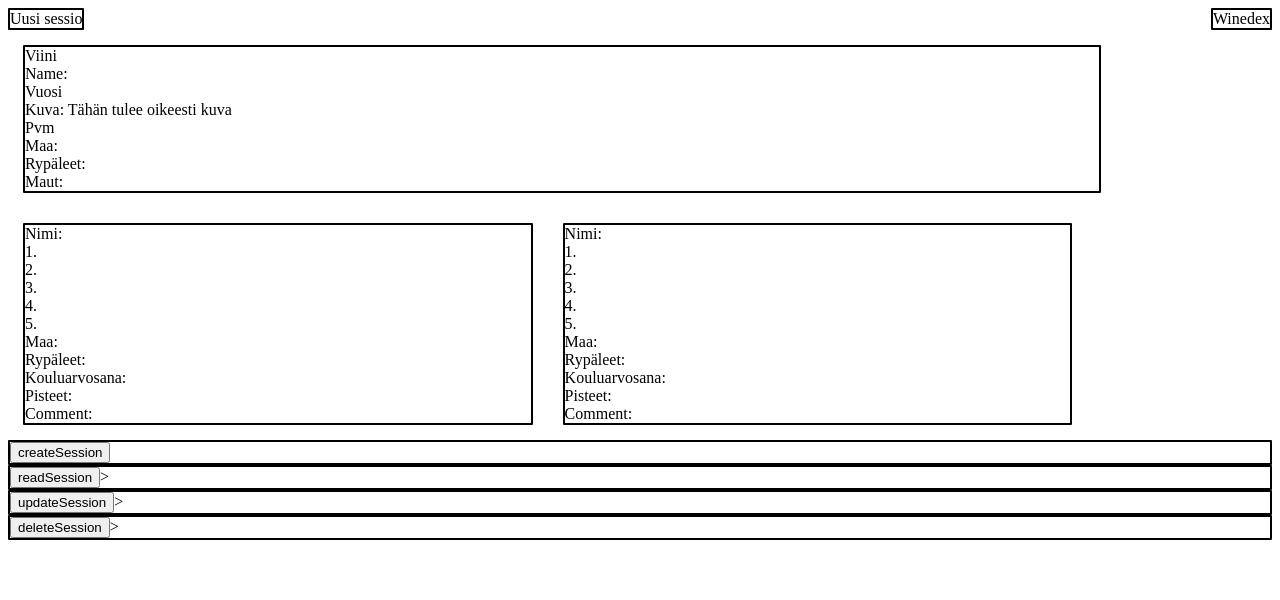
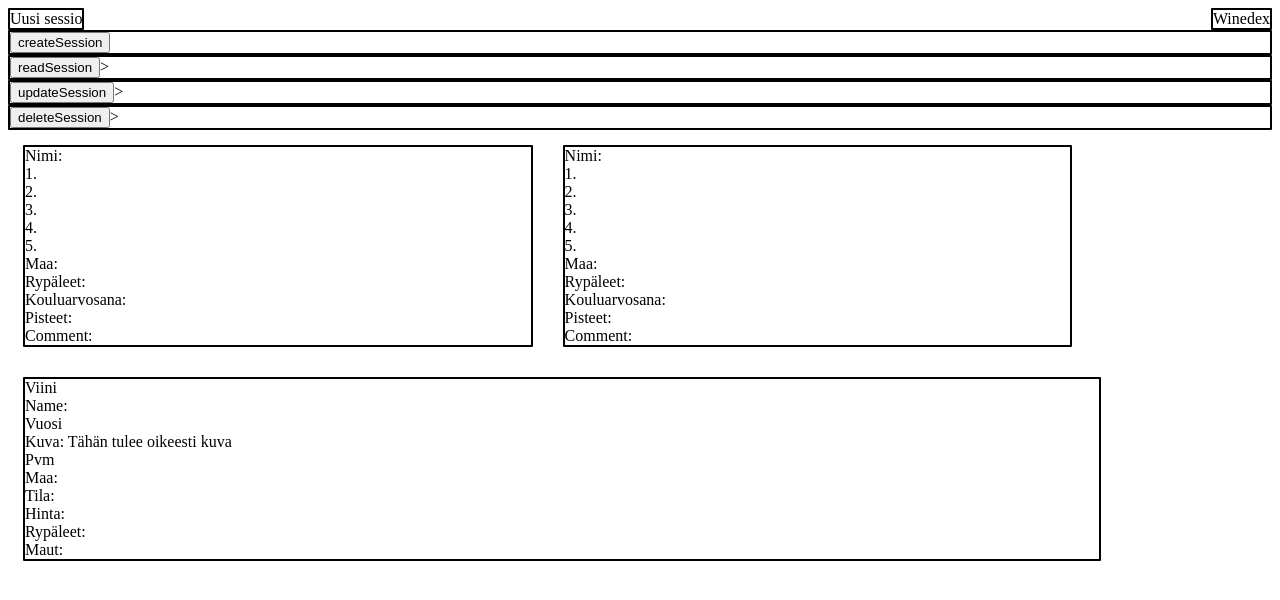
Before and after one commit to lzzzzzzzzzzzzzr/WineStuff, a website: page client/index.html in a window 1280 px wide. Both pictures are taken after a click on the button "createSession". Drawn offline with Linux system fonts and the light colour scheme.

Commit message:
Reorder hmtl elements

```diff
--- a/client/index.html
+++ b/client/index.html
@@ -10,11 +10,6 @@
            align-items: center;">
           <div style="border: 2px solid; border-radius: 1px;">Uusi sessio</div>
           <div style="border: 2px solid; border-radius: 1px;">Winedex</div>
-      </div>
-      <div id="session"
-           style="display: flex; flex-wrap: wrap;">
-          <div class="sessionEntry"></div>
-          <div class="wineEntry"></div>
       </div>
       <div id="createSession"
            style="border: 2px solid; border-radius: 1px;">
@@ -32,5 +27,11 @@
            style="border: 2px solid; border-radius: 1px;">
           <button onclick="deleteSession()">deleteSession</button>>
       </div>
+      <div id="session"
+           style="display: flex; flex-wrap: wrap;">
+          <div class="sessionEntry"></div>
+          <div class="wineEntry"></div>
+      </div>
+
   </body>
 </html>
--- a/client/main.js
+++ b/client/main.js
@@ -1,7 +1,7 @@
 const sessionState = [
     {
         wineEntry: {
-            name: "Esirenderöity viini",
+            name: "Viini",
             photo: null,
             year: 2008,
             country: "Italia",
@@ -11,7 +11,6 @@ const sessionState = [
             grapes: ["Syrah", "Zinfandel"],
             flavors: ["Mustaherukka", "Karpalo", "Tamminen"],
             ratings: [8, 7, 8, 9],
-            comments: ["Tämä on viiniä", "Iha jees"]
         },
         playerEntries: [
             {
@@ -34,7 +33,7 @@ const sessionState = [
                 rating: 8,
                 priceRating: 7,
                 priceGuess: 15.00,
-                comment: "Tämä on viiniä"
+                comment: null,
             },
         ]
     }
@@ -47,39 +46,39 @@ function createSession() {
     sessionDiv.style.flexWrap = 'wrap';
 
     const sessio = document.getElementById('session');
-    const tastingEntry = createTastingEntry();
-    appendTastingEntry(sessio, tastingEntry);
+    createTastingEntry(sessio);
 }
 
+function renderSession(session) {
+    const sessio = document.getElementById('session');
+    sessio.replaceChildren(sessionState.wineEntry);
+}
+
+
 function readSession() {
-    console.log('Read');
-    renderSession();
+    printComments(sessionState);
 }
 
 function updateSession() {
     console.log('Update');
-    // TODO: Do some changes to the sessionState here
-    renderSession();
+    renderSession(sessionState);
 }
 
 function deleteSession() {
-    console.log('Delete');
-    // TODO: Do some changes to the sessionState here
-    renderSession();
+    const sessio = document.getElementById('session');
+    sessio.replaceChildren();
 }
 
-function renderSession() {
-    console.log('Re-rendering page content');
-    const session = document.getElementById('session');
-    session.innerHTML = '';
+function printComments(sessionState) {
+    const playerEntries = sessionState[0].playerEntries;
 
-    const tastingEntryElements = sessionState.map(tastingEntryData => {
-        return createTastingEntry(tastingEntryData); // TODO: Add support into createTastingEntry for taking pre-existing data as input
-    })
 
-    tastingEntryElements.forEach(tastingEntry => {
-        appendTastingEntry(session, tastingEntry);
-    })
+    playerEntries.forEach(entry => {
+        if (entry.comment !== null) {
+            console.log(entry.comment);
+        }
+    });
+    return;
 }
 
 function insertInputEntry(text, entry) {
@@ -97,22 +96,13 @@ function insertInputEntry(text, entry) {
     entry.appendChild(container);
 }
 
-function createTastingEntry(tastingEntryData) {
-    const playerEntries = [createPlayerEntry(), createPlayerEntry()];
-    const wineEntry = createWineEntry(tastingEntryData?.wineEntry);
-
-    return { playerEntries, wineEntry };
+function createTastingEntry(session) {
+    createPlayerEntry(session);
+    createPlayerEntry(session);
+    createWineEntry(session);
 }
 
-function appendTastingEntry(session, tastingEntry) {
-    session.appendChild(tastingEntry.wineEntry);
-
-    tastingEntry.playerEntries.forEach(entry => {
-        session.appendChild(entry);
-    })
-}
-
-function createWineEntry(wineEntryData) {
+function createWineEntry(session) {
     const wineEntry = document.createElement('div');
     wineEntry.className = 'wineEntry';
     wineEntry.style.border = '2px solid';
@@ -121,7 +111,7 @@ function createWineEntry(wineEntryData) {
     wineEntry.style.flexBasis = '85%';
     wineEntry.style.margin = '15px';
 
-    const wineName = document.createTextNode(wineEntryData?.name ?? 'Viini');
+    const wineName = document.createTextNode('Viini');
     wineEntry.appendChild(wineName);
 
     insertInputEntry('Name: ', wineEntry);
@@ -129,13 +119,15 @@ function createWineEntry(wineEntryData) {
     insertInputEntry('Kuva: Tähän tulee oikeesti kuva ', wineEntry);
     insertInputEntry('Pvm ', wineEntry);
     insertInputEntry('Maa: ', wineEntry);
+    insertInputEntry('Tila: ', wineEntry);
+    insertInputEntry('Hinta: ', wineEntry);
     insertInputEntry('Rypäleet: ', wineEntry);
     insertInputEntry('Maut: ', wineEntry);
 
-    return wineEntry;
+    session.appendChild(wineEntry);
 }
 
-function createPlayerEntry() {
+function createPlayerEntry(session) {
     const sessionEntry = document.createElement('div');
     sessionEntry.className = 'sessionEntry';
     sessionEntry.style.border = '2px solid';
@@ -174,5 +166,5 @@ function createPlayerEntry() {
     insertInputEntry('Pisteet: ', sessionEntry);
     insertInputEntry('Comment: ', sessionEntry);
 
-    return sessionEntry;
+    session.appendChild(sessionEntry);
 }
```
Lines whose indentation alone changed are shown as unchanged.
